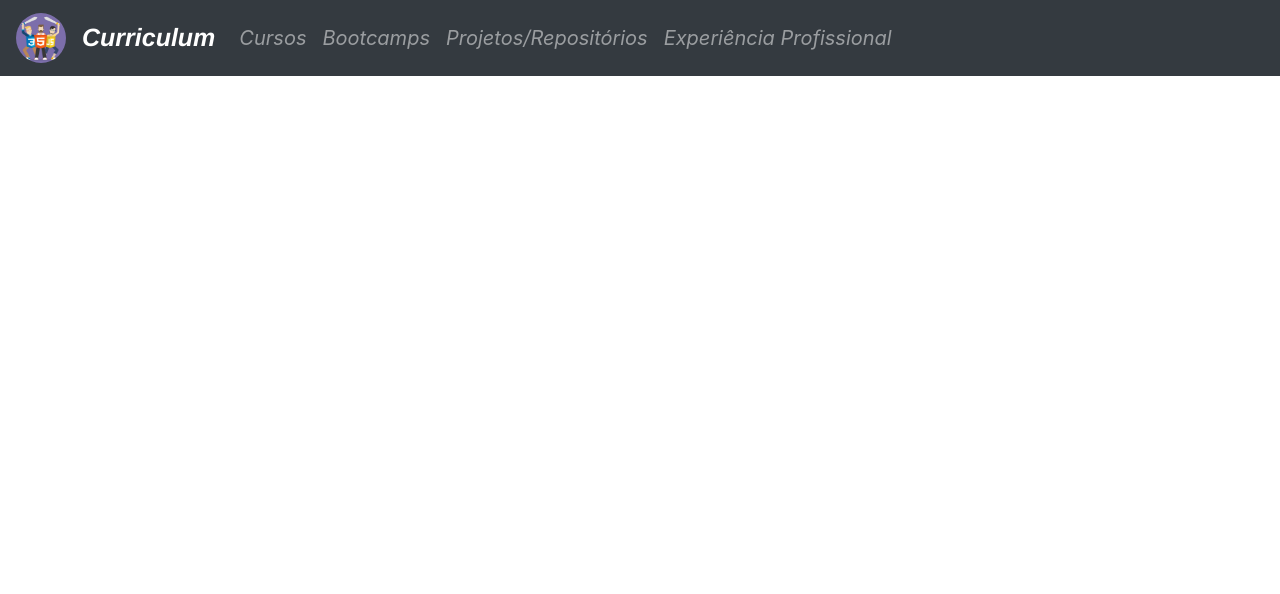
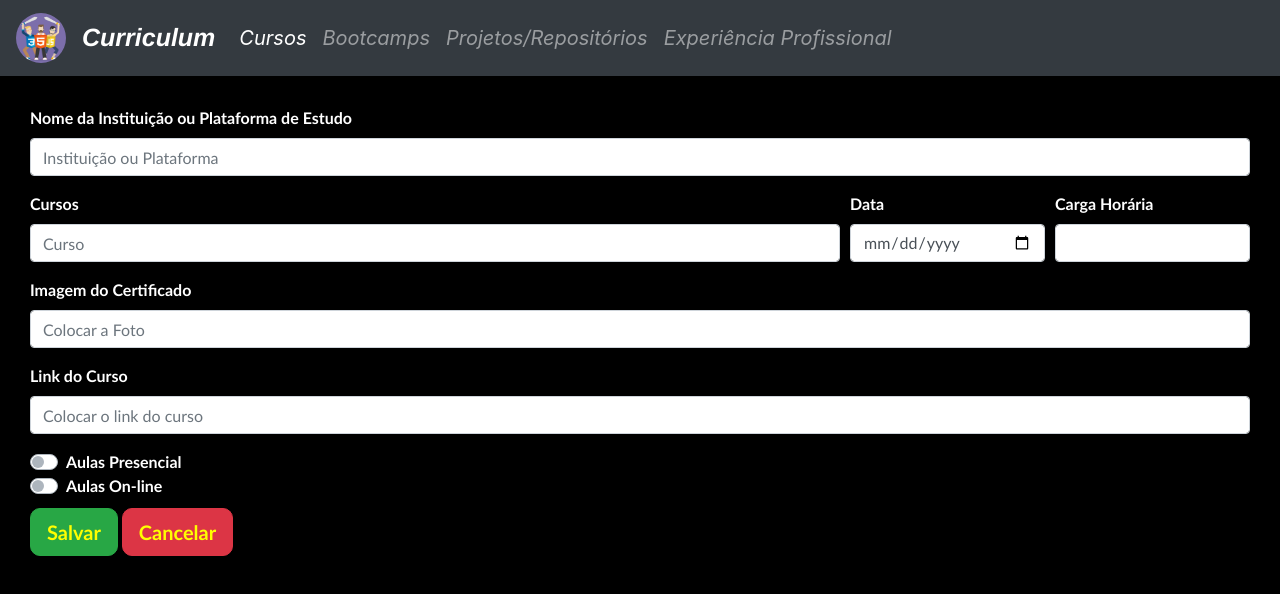
Before and after one commit to carlosinhani/Curriculum-Angular, an Angular app: page /cursos/cadastro in a window 1280 px wide. Before the commit this address led to /. Shown: the top 594 px of the page. Built offline with nearby package versions, Linux system fonts and the light colour scheme.

Commit message:
cadastro_cursos

```diff
--- a/src/app/app-routing.module.ts
+++ b/src/app/app-routing.module.ts
@@ -1,9 +1,10 @@
 import { NgModule } from '@angular/core';
 import { Routes, RouterModule } from '@angular/router';
+import { CadastroCursosComponent } from './cursos/cadastro-cursos/cadastro-cursos.component';
 
 const routes: Routes = [
   {
-    path: '', pathMatch: 'full', redirectTo: 'curriculum'
+    path: '', pathMatch: 'full', redirectTo: 'cadastro'
   },
   {
     path: 'curriculum',
@@ -11,7 +12,15 @@ const routes: Routes = [
   },
   {
     path: 'cursos',
-    loadChildren: () => import('./cursos/cursos.module').then(m => m.CursosModule)
+    loadChildren: () => import('./cursos/cursos.module').then(m => m.CursosModule),
+  },
+  {
+    path: 'cursos',
+    children: [
+      {
+        path: 'cadastro', component: CadastroCursosComponent
+      }
+    ]
   },
   {
     path: 'bootcamps',
@@ -23,7 +32,7 @@ const routes: Routes = [
   },
   {
     path: 'ex-prof',
-    loadChildren: () => import('./profissional/profissional.module').then(m =>m.ProfissionalModule)
+    loadChildren: () => import('./profissional/profissional.module').then(m => m.ProfissionalModule)
   }
 ];
 
--- a/src/app/app.module.ts
+++ b/src/app/app.module.ts
@@ -1,8 +1,10 @@
 import { BrowserModule } from '@angular/platform-browser';
 import { NgModule } from '@angular/core';
+import { FormsModule } from '@angular/forms';
 
 import { AppRoutingModule } from './app-routing.module';
 import { AppComponent } from './app.component';
+
 
 @NgModule({
   declarations: [
@@ -11,6 +13,7 @@ import { AppComponent } from './app.component';
   imports: [
     BrowserModule,
     AppRoutingModule,
+    FormsModule
 
   ],
   providers: [],
--- a/src/app/cursos/cadastro-cursos/cadastro-cursos.component.css
+++ b/src/app/cursos/cadastro-cursos/cadastro-cursos.component.css
@@ -0,0 +1,16 @@
+body {
+  background-color: black;
+  width: 100%;
+  height: 100vh;
+  padding: 30px;
+  font-weight: bold;
+  font-family: 'Trebuchet MS', 'Lucida Sans Unicode', 'Lucida Grande', 'Lucida Sans', Arial, sans-serif;
+  font-size: 16px;
+  color: white;
+}
+button{
+  border-radius: 10px;
+  margin-top: 10px;
+  font-weight: bold;
+  color: yellow;
+}
--- a/src/app/cursos/cadastro-cursos/cadastro-cursos.component.html
+++ b/src/app/cursos/cadastro-cursos/cadastro-cursos.component.html
@@ -1 +1,67 @@
-<p>novos cursos</p>
+<body>
+  <form>
+    <div class="form-group">
+      <label for="inputAddress"
+        >Nome da Instituição ou Plataforma de Estudo</label
+      >
+      <input
+        type="text"
+        class="form-control"
+        id="inputAddress"
+        placeholder="Instituição ou Plataforma"
+      />
+    </div>
+    <div class="form-row">
+      <div class="form-group col-md-8">
+        <label for="inputEmail4">Cursos</label>
+        <input
+          type="text"
+          class="form-control"
+          id="inputEmail4"
+          placeholder="Curso"
+        />
+      </div>
+      <div class="form-group col-md-2">
+        <label for="input">Data</label>
+        <input type="date" class="form-control" id="inputPassword4" />
+      </div>
+      <div class="form-group col-md-2">
+        <label for="input">Carga Horária</label>
+        <input type="text" class="form-control" id="inputPassword4" />
+      </div>
+    </div>
+    <div class="form-group">
+      <label for="inputAddress">Imagem do Certificado</label>
+      <input
+        type="text"
+        class="form-control"
+        id="inputAddress"
+        placeholder="Colocar a Foto"
+      />
+    </div>
+    <div class="form-group">
+      <label for="inputAddress">Link do Curso</label>
+      <input
+        type="url"
+        class="form-control"
+        id="inputAddress"
+        placeholder="Colocar o link do curso"
+      />
+    </div>
+
+    <div class="custom-control custom-switch">
+      <input type="checkbox" class="custom-control-input" id="customSwitch1" />
+      <label class="custom-control-label" for="customSwitch1"
+        >Aulas Presencial</label
+      >
+    </div>
+    <div class="custom-control custom-switch">
+      <input type="checkbox" class="custom-control-input" id="customSwitch2" />
+      <label class="custom-control-label" for="customSwitch2"
+        >Aulas On-line</label
+      >
+    </div>
+    <button type="submit" class="btn btn-success btn-lg">Salvar</button>
+    <button type="submit" class="btn btn-danger btn-lg">Cancelar</button>
+  </form>
+</body>
--- a/src/app/cursos/cadastro-cursos/cadastro-cursos.component.ts
+++ b/src/app/cursos/cadastro-cursos/cadastro-cursos.component.ts
@@ -3,7 +3,8 @@ import { Component, OnInit } from '@angular/core';
 @Component({
   selector: 'app-cadastro-cursos',
   templateUrl: './cadastro-cursos.component.html',
-  styleUrls: ['./cadastro-cursos.component.css']
+  styleUrls: ['./cadastro-cursos.component.css'],
+  preserveWhitespaces: true
 })
 export class CadastroCursosComponent implements OnInit {
 
```
